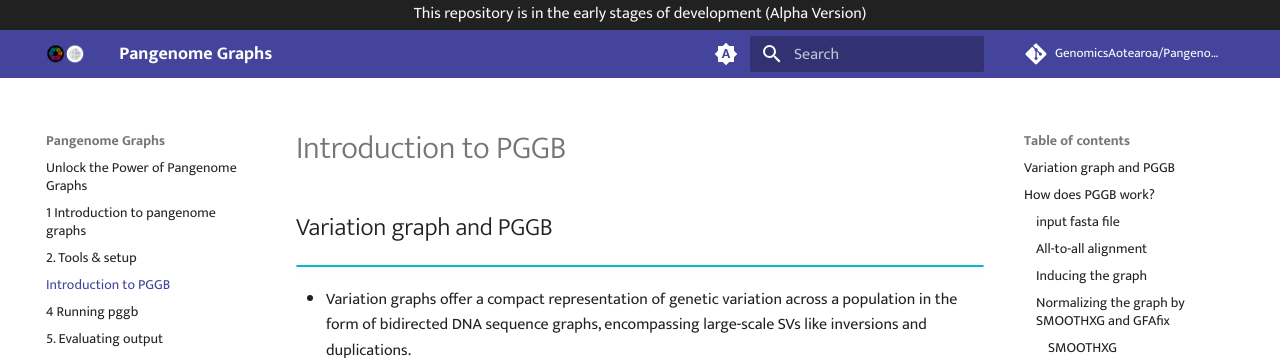
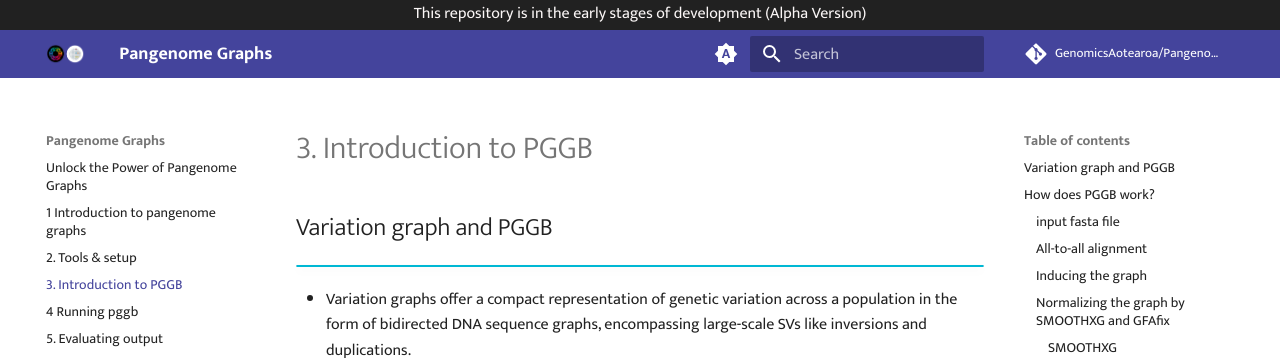
Before and after one commit to GenomicsAotearoa/Pangenome-Graphs-Workshop, an MkDocs documentation site: the page built from docs/3_Introduction_to_pggb.md, in a window 1280 px wide and 900 px high. Shown: the top 358 px of the window. Built offline with MkDocs 1.6.1 and Material for MkDocs 9.7.7, drawn with Linux system fonts in a browser that asks for light colours; comment, search, counter and statistics services are not loaded.

Commit message:
Added number (3) to start of document.

```diff
--- a/docs/3_Introduction_to_pggb.md
+++ b/docs/3_Introduction_to_pggb.md
@@ -1,4 +1,4 @@
-# Introduction to PGGB
+# 3. Introduction to PGGB
 
 ## Variation graph and PGGB
 !!! info ""
```
